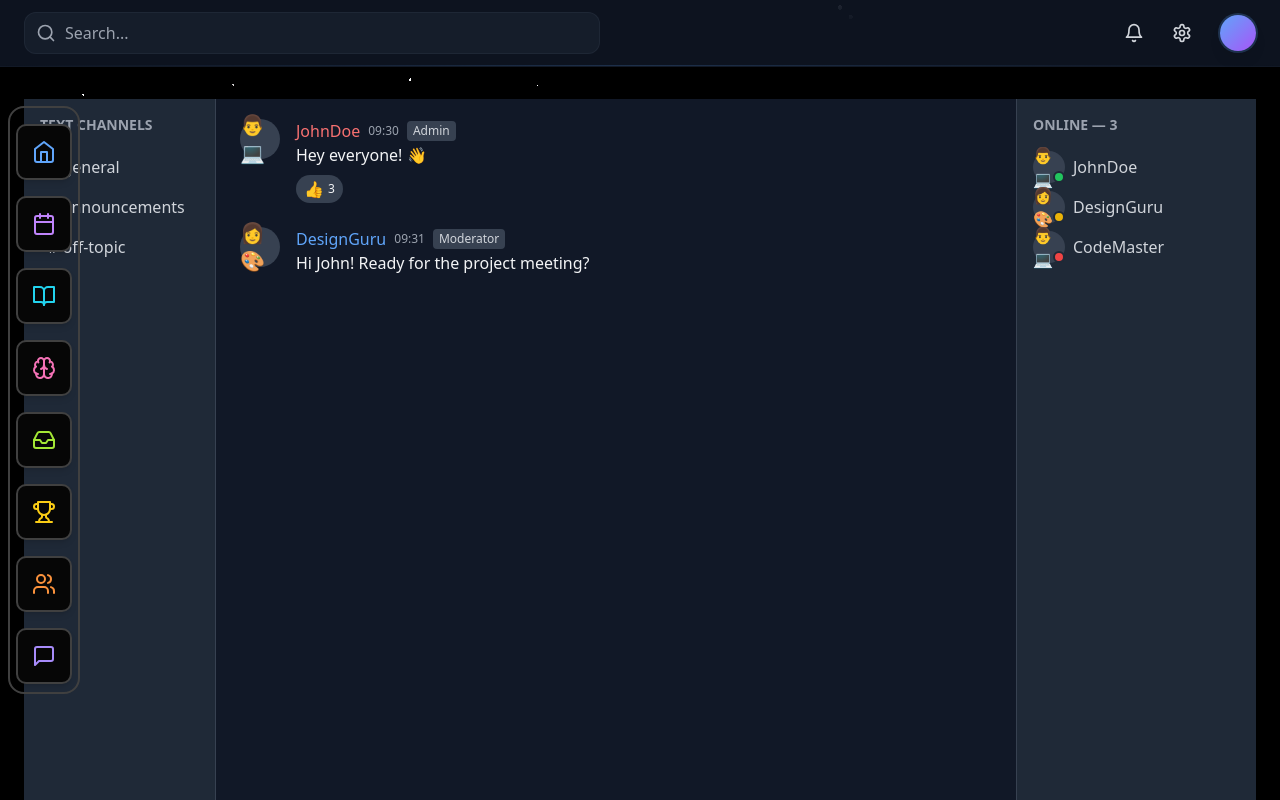
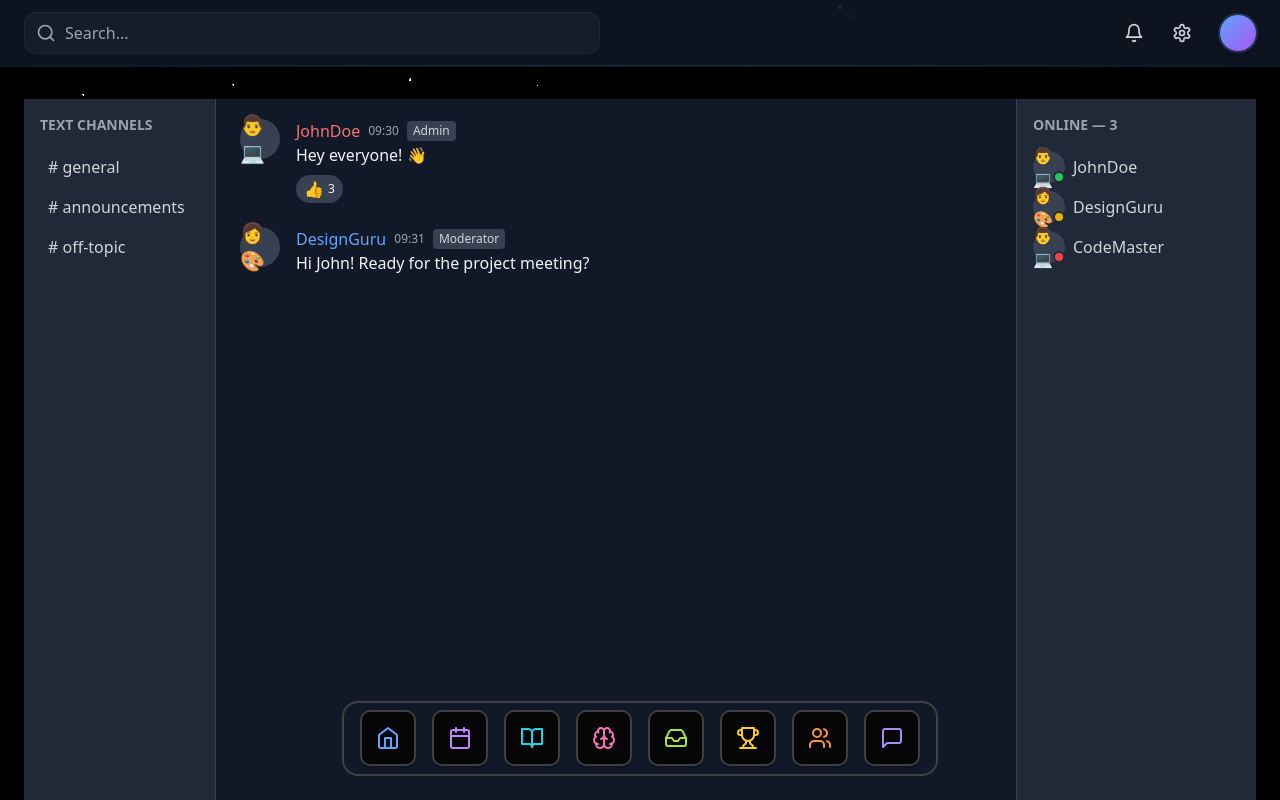
Before and after one commit to RadieNoice/Project-Oasis, a React (Vite) app: page /chat in a window 1280 px wide. Built offline with nearby package versions, Linux system fonts and the light colour scheme.

Commit message:
Move the Dock to the btm center

```diff
--- a/src/components/Dock.jsx
+++ b/src/components/Dock.jsx
@@ -16,14 +16,11 @@ import {
   useState,
 } from "react";
 
-/**
- * Individual Dock Item (icon + label)
- */
 function DockItem({
   children,
   className = "",
   onClick,
-  mouseY,
+  mouseX,
   spring,
   distance,
   magnification,
@@ -32,16 +29,14 @@ function DockItem({
   const ref = useRef(null);
   const isHovered = useMotionValue(0);
 
-  // Calculate distance from mouse to the center of this item
-  const mouseDistance = useTransform(mouseY, (val) => {
+  const mouseDistance = useTransform(mouseX, (val) => {
     const rect = ref.current?.getBoundingClientRect() ?? {
-      y: 0,
-      height: baseItemSize,
+      x: 0,
+      width: baseItemSize,
     };
-    return val - rect.y - baseItemSize / 2;
+    return val - rect.x - baseItemSize / 2;
   });
 
-  // Scale the icon based on how close the mouse is
   const targetSize = useTransform(
     mouseDistance,
     [-distance, 0, distance],
@@ -61,9 +56,7 @@ function DockItem({
       onFocus={() => isHovered.set(1)}
       onBlur={() => isHovered.set(0)}
       onClick={onClick}
-      className={`relative inline-flex items-center justify-center
-        rounded-[10px] bg-[#060606] border-2 border-neutral-700 shadow-md
-        ${className}`}
+      className={`relative inline-flex items-center justify-center rounded-[10px] bg-[#060606] border-neutral-700 border-2 shadow-md ${className}`}
       tabIndex={0}
       role="button"
       aria-haspopup="true"
@@ -73,9 +66,6 @@ function DockItem({
   );
 }
 
-/**
- * Dock Label - shown on hover
- */
 function DockLabel({ children, className = "", ...rest }) {
   const { isHovered } = rest;
   const [isVisible, setIsVisible] = useState(false);
@@ -91,15 +81,13 @@ function DockLabel({ children, className = "", ...rest }) {
     <AnimatePresence>
       {isVisible && (
         <motion.div
-          initial={{ opacity: 0, scaleX: 0 }}
-          animate={{ opacity: 1, scaleX: 1 }}
-          exit={{ opacity: 0, scaleX: 0 }}
+          initial={{ opacity: 0, y: 0 }}
+          animate={{ opacity: 1, y: -10 }}
+          exit={{ opacity: 0, y: 0 }}
           transition={{ duration: 0.2 }}
-          // Expand from the left edge
-          style={{ originX: 0 }}
-          className={`${className} absolute left-full top-1/2
-            -translate-y-1/2 ml-2 whitespace-pre rounded-md border border-neutral-700
-            bg-[#060606] px-2 py-0.5 text-xs text-white`}
+          className={`${className} absolute -top-6 left-1/2 w-fit whitespace-pre rounded-md border border-neutral-700 bg-[#060606] px-2 py-0.5 text-xs text-white`}
+          role="tooltip"
+          style={{ x: "-50%" }}
         >
           {children}
         </motion.div>
@@ -108,9 +96,6 @@ function DockLabel({ children, className = "", ...rest }) {
   );
 }
 
-/**
- * Dock Icon - just a wrapper for the icon element
- */
 function DockIcon({ children, className = "" }) {
   return (
     <div className={`flex items-center justify-center ${className}`}>
@@ -119,51 +104,42 @@ function DockIcon({ children, className = "" }) {
   );
 }
 
-/**
- * Main Dock Component
- */
 export default function Dock({
   items,
   className = "",
   spring = { mass: 0.1, stiffness: 150, damping: 12 },
   magnification = 70,
   distance = 200,
-  panelWidth = 64, // 'width' of the collapsed dock
+  panelHeight = 75,
   dockHeight = 256,
   baseItemSize = 50,
 }) {
-  // Track mouse Y position for vertical expansion
-  const mouseY = useMotionValue(Infinity);
+  const mouseX = useMotionValue(Infinity);
   const isHovered = useMotionValue(0);
 
-  // Expand the dock panel from panelWidth to maxWidth on hover
-  const maxWidth = useMemo(
+  const maxHeight = useMemo(
     () => Math.max(dockHeight, magnification + magnification / 2 + 4),
     [magnification, dockHeight]
   );
-  const widthRow = useTransform(isHovered, [0, 1], [panelWidth, maxWidth]);
-  const width = useSpring(widthRow, spring);
+  const heightRow = useTransform(isHovered, [0, 1], [panelHeight, maxHeight]);
+  const height = useSpring(heightRow, spring);
 
   return (
     <motion.div
-      style={{ width, scrollbarWidth: "none" }}
+      style={{ height, scrollbarWidth: "none" }}
       className="mx-2 flex max-w-full items-center"
     >
       <motion.div
-        onMouseMove={({ pageY }) => {
+        onMouseMove={({ pageX }) => {
           isHovered.set(1);
-          mouseY.set(pageY);
+          mouseX.set(pageX);
         }}
         onMouseLeave={() => {
           isHovered.set(0);
-          mouseY.set(Infinity);
+          mouseX.set(Infinity);
         }}
-        // Position the dock on the left side, vertically centered
-        className={`${className} absolute lef-2 top-1/2
-          -translate-y-1/2 flex flex-col items-center gap-4
-          rounded-2xl border-2 border-neutral-700 pb-2
-          bg-transparent`}
-        style={{ width: panelWidth }}
+        className={`${className} absolute bottom-2 left-1/2 transform -translate-x-1/2 flex items-end w-fit gap-4 rounded-2xl border-neutral-700 border-2 pb-2 px-4`}
+        style={{ height: panelHeight }}
         role="toolbar"
         aria-label="Application dock"
       >
@@ -172,7 +148,7 @@ export default function Dock({
             key={index}
             onClick={item.onClick}
             className={item.className}
-            mouseY={mouseY}
+            mouseX={mouseX}
             spring={spring}
             distance={distance}
             magnification={magnification}
--- a/src/components/Sidebar.jsx
+++ b/src/components/Sidebar.jsx
@@ -55,9 +55,8 @@ const Sidebar = () => {
       path: "/chat",
     },
   ];
-
   return (
-    <div className="fixed left-0 top-0 h-full z-20">
+    <div className="fixed bottom-4 left-1/2 -translate-x-1/2 z-20">
       <Dock
         items={items.map((item) => ({
           ...item,
--- a/src/pages/AITools.jsx
+++ b/src/pages/AITools.jsx
@@ -93,7 +93,7 @@ const AITools = () => {
                       <p className="mt-2 text-gray-400">{tool.description}</p>
                       <div className="mt-4 inline-flex items-center text-green-400 group-hover:text-green-300 transition-colors">
                         <span className="border-b border-transparent group-hover:border-green-300 transition-all">
-                          Open Tool sdsg
+                          Open Tool
                         </span>
                         <ExternalLink className="h-4 w-4 ml-2 -translate-y-px" />
                       </div>
```
